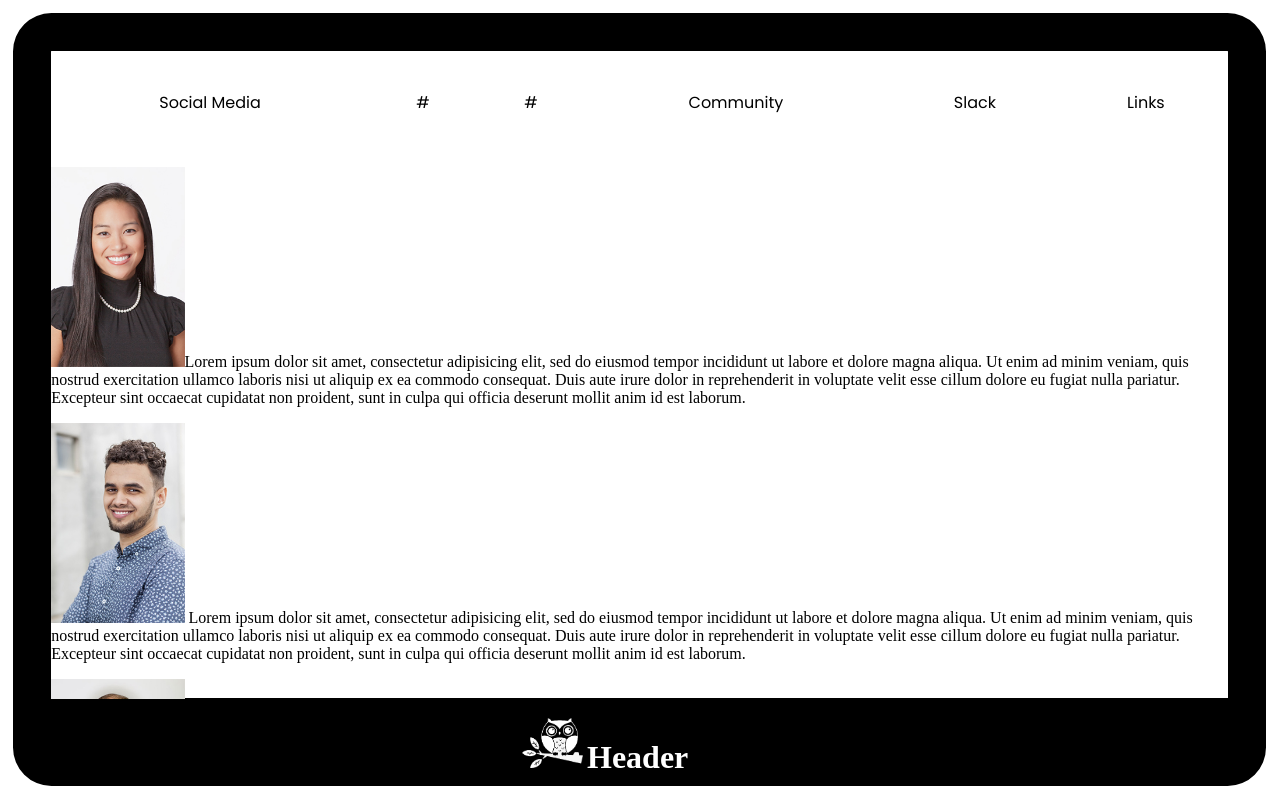
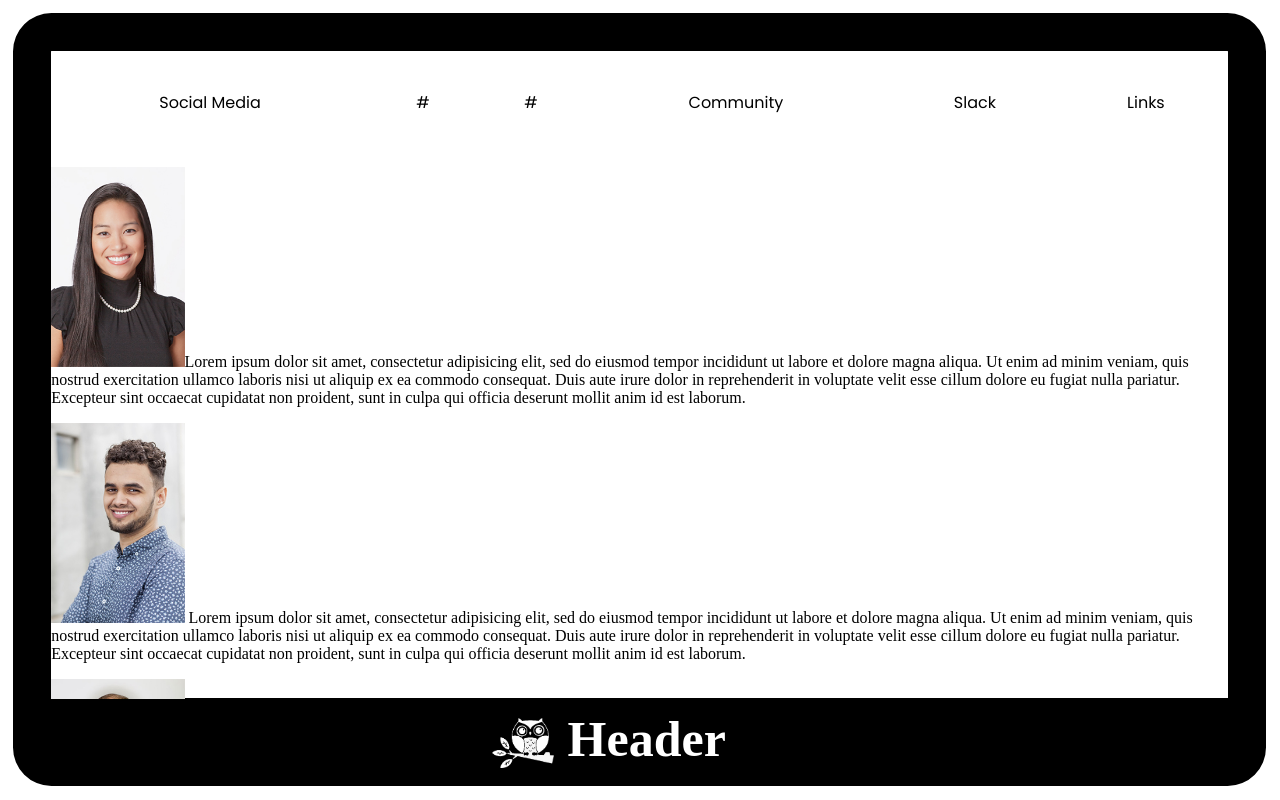
Before and after one commit to mmihara/GeekwiseGroup, a plain HTML site: page index.html in a window 1280 px wide. Drawn offline with Linux system fonts and the light colour scheme.

Commit message:
header tweak

```diff
--- a/css/main.css
+++ b/css/main.css
@@ -10,7 +10,7 @@ body {
   margin: 0 auto;
   position: absolute;
   bottom: calc(-50px - 1.5vw);
-  left: 40%;
+  left: 37.5%;
   z-index: 4;
   color: white;
   line-height: 0;
@@ -19,10 +19,14 @@ body {
 .header img {
   height: 50px;
   display: inline;
+  padding-right: 10px;
 }
 
 .header h1 {
   display: inline;
+  font-size: 50px;
+  position: relative;
+  bottom: 12px;
 }
 
 /*screen frame*/
```
